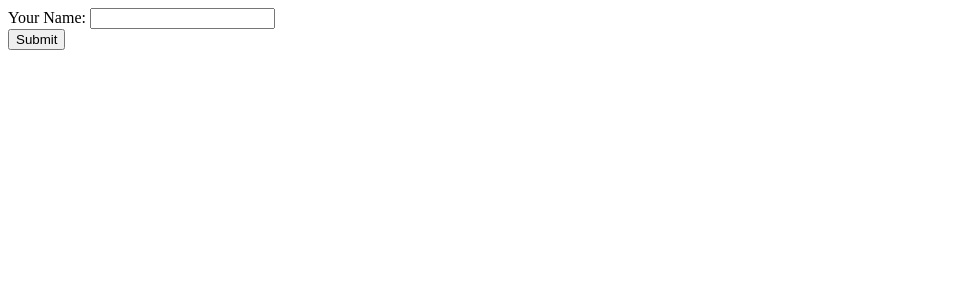
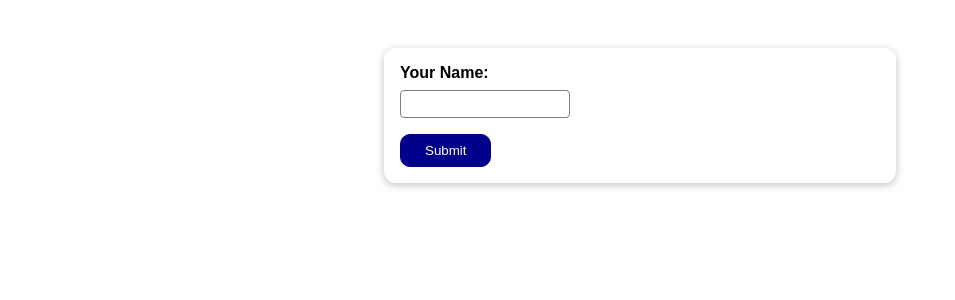
Before and after one commit to ryanvdk/django-feedback, a Django app: page / in a window 1280 px wide. Shown: the top 300 px of the page, without its empty margins (0-955 px from the left). Run offline with Django 5.2, Linux system fonts and the light colour scheme.

Commit message:
Converted form to parts. Added form styling. Changed form settings.

```diff
--- a/reviews/forms.py
+++ b/reviews/forms.py
@@ -4,4 +4,7 @@ from django import forms
 
 
 class ReviewForm(forms.Form):
-    user_name = forms.CharField(label="Your Name")
+    user_name = forms.CharField(label="Your Name", max_length=100, error_messages={
+        "required": "Your Name must not be blank.",
+        "max_length": "Please enter a shorter name."
+    })
--- /dev/null
+++ b/reviews/static/reviews/styles.css
@@ -0,0 +1,70 @@
+body {
+    font-family: sans-serif;
+    margin: 0;
+}
+
+form {
+    margin: 3rem auto;
+    width: 90%;
+    max-width: 30rem;
+    padding: 1rem;
+    border-radius: 12px;
+    background-color: white;
+    box-shadow: 0 2px 8px rgba(0, 0, 0, 0.25);
+}
+
+button {
+    cursor: pointer;
+    padding: 0.5rem 1.5rem;
+    background-color: darkblue;
+    color: white;
+    border: 1px solid darkblue;
+    border-radius: 10px;
+}
+
+button:hover,
+button:active {
+    background-color: black;
+
+}
+
+.form-control {
+    margin-bottom: 1rem;
+}
+
+.form-control input {
+    font: inherit;
+    padding: 0.25rem;
+    border-radius: 4px;
+    border: 1px solid gray;
+    display: block;
+    width: 10rem;
+}
+
+.form-control input:focus {
+    border-color: darkblue;
+    outline: none;
+    background-color: paleturquoise;
+}
+
+.form-control label {
+    font-weight: bold;
+    display: block;
+    margin-bottom: 0.5rem;
+}
+
+.errorlist {
+    list-style: none;
+    margin: 0.5rem 0;
+    padding: 0;
+    color: darkred;
+}
+
+.errors input {
+    border-color: darkred;
+    background-color: lightcoral;
+}
+
+.errors label {
+    color: darkred;
+}
--- a/reviews/templates/reviews/review.html
+++ b/reviews/templates/reviews/review.html
@@ -1,14 +1,20 @@
+{% load static %}
+
 <!DOCTYPE html>
 <html lang="en">
   <head>
     <meta charset="UTF-8" />
     <meta name="viewport" content="width=device-width, initial-scale=1.0" />
     <title>Your Review</title>
+    <link rel="stylesheet" href="{% static 'reviews/styles.css' %}" />
   </head>
   <body>
     <form method="POST" action="">
       {% csrf_token %}
-      {{ form }}
+      <div class="form-control {% if form.user_name.errors %}errors{% endif %}">{{ form.user_name.label_tag }}
+        {{ form.user_name }}
+        {{ form.user_name.errors }}</div>
+
       <button>Submit</button>
     </form>
   </body>
--- a/reviews/views.py
+++ b/reviews/views.py
@@ -13,7 +13,8 @@ def review(request):
             print(form.cleaned_data)
             return HttpResponseRedirect("/thank-you")
 
-    form = ReviewForm()
+    else:
+        form = ReviewForm()
 
     return render(request, "reviews/review.html", {
         "form": form
```
